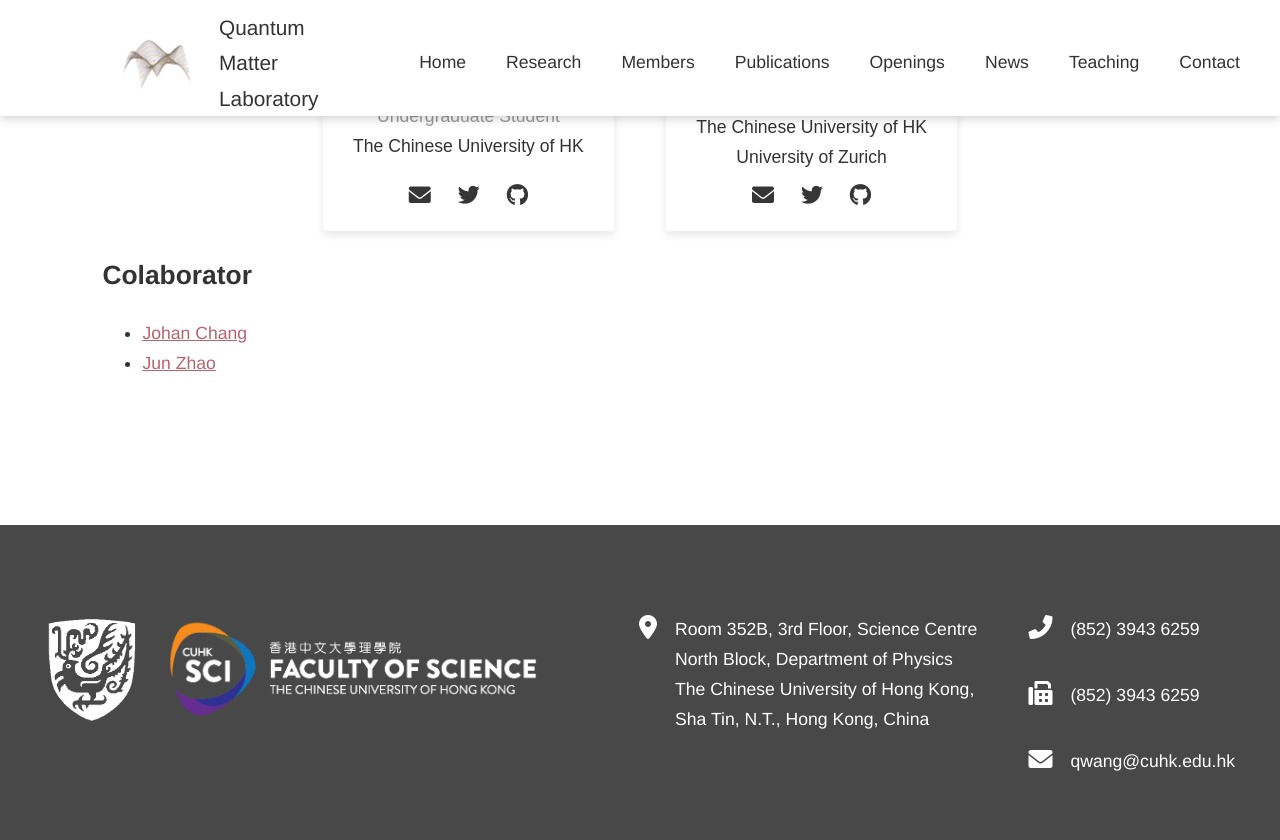
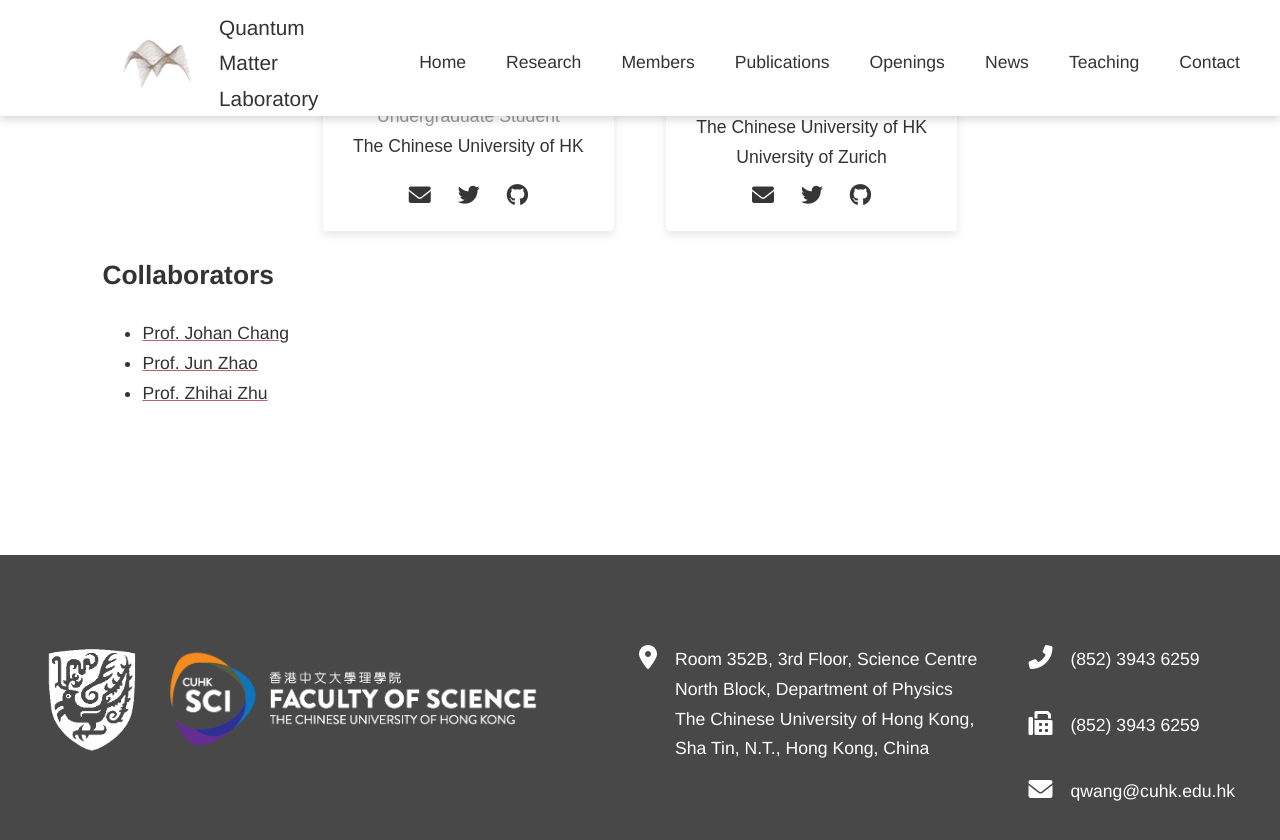
Before and after one commit to qmcuhk/qmcuhk.github.io, a Jekyll site: the page built from _pages/members.md, in a window 1280 px wide and 900 px high, scrolled down 1795 px. Shown: the top 840 px of the window. Built offline with Jekyll 4.4.1, drawn with Linux system fonts in a browser that asks for light colours; some web fonts are replaced.

Commit message:
minor change

```diff
--- a/_pages/members.md
+++ b/_pages/members.md
@@ -50,7 +50,7 @@
         <div class="member-card-logo">
         <a href="mailto:{{member.email}}"><i class="fa-solid fa-envelope"></i></a>
         <a href="mailto:{{member.twitter}}"><i class="fa-brands fa-twitter"></i></a>
-        <a href="mailto:{{member.github}}"><i class="fa-brands fa-github"></i></a>
+        <a href="{{member.github}}"><i class="fa-brands fa-github"></i></a>
         </div>
     </div>
   {% endfor %}
@@ -58,6 +58,7 @@
 
 
 
-## Colaborator
-- [Johan Chang]()
-- [Jun Zhao]()
+## Collaborators
+- <a href="https://www.physik.uzh.ch/groups/chang/index.php" target="_blank">Prof. Johan Chang</a>
+- <a href="http://www.physics.fudan.edu.cn/tps/people/jzhao/" target="_blank">Prof. Jun Zhao</a>
+- <a href="https://laser-arpes.iphy.ac.cn/CN/Personnel/Personnel_ZZH.html" target="_blank">Prof. Zhihai Zhu</a>
```
